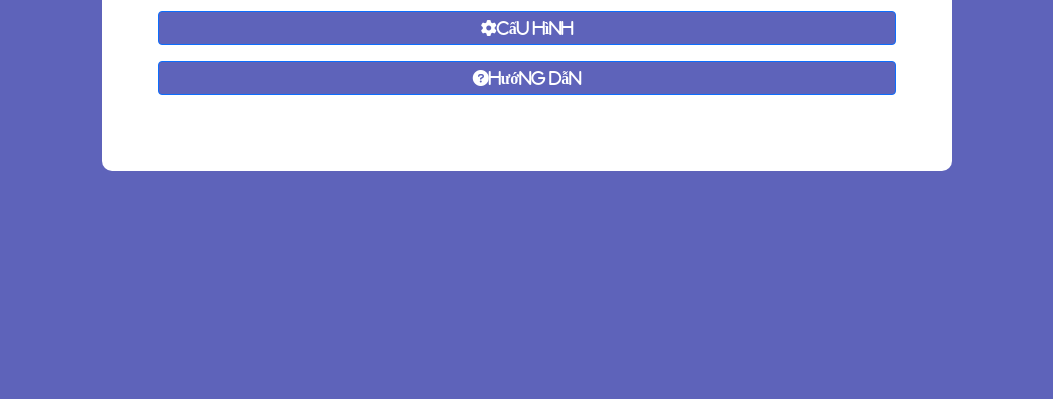
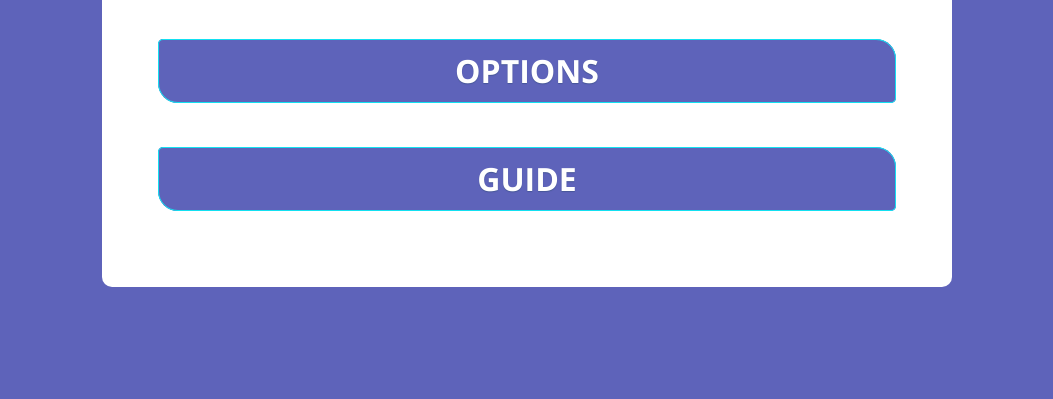
Before and after one commit to pekka1112/hangman-game, a plain HTML site: page menu.html in a window 1280 px wide. Shown: the part 401-800 px from the top of the page, without its empty margins (113-1166 px from the left). Drawn offline with nearby package versions, Linux system fonts and the light colour scheme.

Commit message:
feat: Update UI and 3d menu animation and collapse with server get API return json apply with wordList - change necessary with project

```diff
--- a/js/menu.js
+++ b/js/menu.js
@@ -135,9 +135,9 @@ var myFuncUpper = function (char_num, num) {
 	return true;
 };
 
-var myFuncLower = function (char_num, num) {
-	var i = 0;
-	var character0 = 0;
+const myFuncLower = function (char_num, num) {
+	let i = 0;
+	let character0 = 0;
 	while (i < char_num) {
 		(function (i) {
 			setTimeout(function () {
@@ -151,7 +151,7 @@ var myFuncLower = function (char_num, num) {
 	return true;
 };
 
-var complete = 0;
+let complete = 0;
 function intro() {
 	complete = 1;
 	setTimeout(function () {
@@ -177,14 +177,13 @@ function intro() {
 		complete = 3;
 		console.log("done");
 		document.getElementById("title").style.border = "solid 5px white";
-        document.getElementById("title").style.padding = "10px";
+        document.getElementById("title").style.padding = "5px";
 		// document.getElementById("start").style.top = "10%";
 	}, 3400);
 }
 document.onload = intro();
-
 function update_txt(title) {
-	var string = "";
+	let string = "";
 	title.forEach((element) => {
 		string += element;
 	});
@@ -192,7 +191,7 @@ function update_txt(title) {
 }
 
 function start() {
-	if (complete == 3) {
+	if (complete === 3) {
 		// document.getElementById("align").style.top = "40%";
 		// document.getElementById("align").style.opacity = "0%";
 
@@ -200,8 +199,46 @@ function start() {
 			//put the start location here
 			//location = "";
             intro();
-		}, 4000);
+		}, 5000);
 	}
 }
 
-document.getElementById("body").addEventListener("click", start);
+import { rovingIndex } from 'https://cdn.skypack.dev/roving-ux';
+
+const menu = document.querySelector('.threeD-button-set');
+let menuRect = menu.getBoundingClientRect();
+
+window.addEventListener('resize', () => {
+	menuRect = menu.getBoundingClientRect();
+});
+// Kiểm tra nếu người dùng không yêu cầu giảm chuyển động
+const { matches: motionOK } = window.matchMedia('(prefers-reduced-motion: no-preference)');
+
+rovingIndex({
+	element: document.querySelector('.threeD-button-set'),
+	target: 'button',
+});
+
+if (!motionOK) {
+	window.addEventListener('mousemove', ({ clientX, clientY }) => {
+		const { dx, dy } = getAngles(clientX, clientY);
+
+		// Cập nhật giá trị --x và --y cho góc xoay trong CSS
+		menu.style.setProperty('--x', `${dy / 20}deg`);
+		menu.style.setProperty('--y', `${dx / 20}deg`);
+	});
+}
+
+// Hàm tính toán góc theo vị trí chuột
+function getAngles(clientX, clientY) {
+	const { x, y, width, height } = menuRect;
+
+	const dx = clientX - (x + width / 2);
+	const dy = clientY - (y + height / 2);
+
+	return { dx, dy };
+}
+
+
+
+// document.getElementById("body").addEventListener("click", start);
--- a/menu.css
+++ b/menu.css
@@ -11,6 +11,7 @@ body {
     padding: 0 10px;
     min-height: 100vh;
     background: #5E63BA;
+
 }
 .press-start-2p-regular {
     font-family: "Press Start 2P", system-ui;
@@ -30,9 +31,11 @@ body {
     display: flex;
     justify-content: center;
     align-items: center;
-    gap: 70px;
+    gap: 2.5vh;
     padding: 60px 40px;
     border-radius: 10px;
+    perspective: 40vw;
+
 }
 .title-game {
     font-size: 10vh;
@@ -86,3 +89,130 @@ body {
 .btn.btn-primary:hover{
     background-color: #5E63BA;
 }
+.threeD-button-set {
+    --y: 0deg;
+    --x: 0deg;
+    --distance: 1px;
+    --theme: hsl(180 100% 50%);
+    --theme-bg: hsl(180 100% 50% / 25%);
+    --theme-bg-hover: hsl(180 100% 50% / 40%);
+    --theme-text: white;
+    --theme-shadow: hsl(180 100% 10% / 25%);
+
+    --_max-rotateY: 10deg;
+    --_max-rotateX: 15deg;
+    --_btn-bg: var(--theme-bg);
+    --_btn-bg-hover: var(--theme-bg-hover);
+    --_btn-text: var(--theme-text);
+    --_btn-text-shadow: var(--theme-shadow);
+    --_bounce-ease: cubic-bezier(.5, 1.75, .75, 1.25);
+
+    margin: 0;
+    padding: 0;
+    display: flex;
+    flex-direction: column;
+    align-items: center;
+    gap: 1.5vh;
+    /* Tạo không gian 3D */
+    transform-style: preserve-3d;
+
+    /* Điều khiển xoay 3D theo giá trị từ JavaScript */
+    transform: rotateY(
+            clamp(
+                    calc(var(--_max-rotateY) * -1),
+                    var(--y),
+                    var(--_max-rotateY)
+            )
+    )
+    rotateX(
+            clamp(
+                    calc(var(--_max-rotateX) * -1),
+                    var(--x),
+                    var(--_max-rotateX)
+            )
+    );
+
+    @media (prefers-reduced-motion: no-preference) {
+        will-change: transform;
+        transition: transform .1s ease;
+        animation: rotate-y 5s ease-in-out infinite;
+    }
+
+    @media (prefers-color-scheme: dark) {
+        --theme: hsl(255 53% 50%);
+        --theme-bg: hsl(255 53% 71% / 25%);
+        --theme-bg-hover: hsl(255 53% 50% / 40%);
+        --theme-shadow: hsl(255 53% 10% / 25%);
+    }
+}
+
+.threeD-button-set > li {
+    display: inline-flex;
+    width: 100%;
+    justify-content: center;
+    position: relative;
+    transform-style: preserve-3d;
+}
+
+.threeD-button-set button,
+.threeD-button-set a {
+    appearance: none;
+    outline: none;
+    border: none;
+    background-color: var(--_btn-bg);
+    color: var(--_btn-text);
+    text-shadow: 0 1px 1px var(--_btn-text-shadow);
+    font-size: min(5vmin, 2rem);
+    padding-block: 0.75ch;
+    padding-inline: 2ch;
+    border-radius: 5px 20px;
+    transform: translateZ(var(--distance));
+    transform-style: preserve-3d;
+    text-align: center;
+    width: 100%;
+
+    &:is(:hover, :focus-visible):not(:active) {
+        --distance: 15px;
+        background-color: var(--_btn-bg-hover);
+
+        @media (prefers-reduced-motion: no-preference) {
+            --distance: 3vmax;
+            transition-timing-function: var(--_bounce-ease);
+            transition-duration: 0.4s;
+        }
+    }
+
+    &::after,
+    &::before {
+        content: '';
+        opacity: 0.8;
+        position: absolute;
+        inset: 0;
+        border: 1px solid var(--theme);
+        border-radius: 5px 20px;
+        transform: translateZ(calc(var(--distance) / 3));
+
+        @media (prefers-reduced-motion: no-preference) {
+            transition: transform 0.1s ease-out;
+        }
+    }
+
+    &::before {
+        border-width: 3px;
+        transform: translateZ(calc(var(--distance) / 3 * -1));
+
+        @media (prefers-color-scheme: dark) {
+            box-shadow: 0 0 25px var(--theme), inset 0 0 25px var(--theme);
+        }
+    }
+
+    @media (prefers-reduced-motion: no-preference) {
+        will-change: transform;
+        transition: transform 0.2s ease, background-color 0.5s ease;
+    }
+}
+@keyframes rotate-y {
+    50% {
+        transform: rotateY(15deg) rotateX(-6deg);
+    }
+}
--- a/menu.html
+++ b/menu.html
@@ -21,21 +21,29 @@
     </div>
     <div class="container">
             <div class="row-12 w-100">
+                <ul class="threeD-button-set">
+                    <li>
                         <div class="col m-3 d-flex justify-content-center align-items-center">
                             <a href="index.html" type="button" class="btn btn-primary flex-fill fw-bold p-2">
-                      <i class="fas fa-gamepad">Chơi</i>
+                                PLAY
                             </a>
                         </div>
+                    </li>
+                    <li>
                         <div class="col m-3 d-flex justify-content-center align-items-center">
                             <button type="button" class="btn btn-primary flex-fill fw-bold p-2" data-bs-toggle="modal" data-bs-target="#configurationModal">
-                        <i class="fas fa-cog">Cấu hình</i>
+                                OPTIONS
                             </button>
                         </div>
+                    </li>
+                    <li>
                         <div class="col m-3 d-flex justify-content-center align-items-center">
                             <button type="button" class="btn btn-primary flex-fill fw-bold p-2" data-bs-toggle="modal" data-bs-target="#guideModal">
-                        <i class="fas fa-question-circle">Hướng dẫn</i>
+                                GUIDE
                             </button>
                         </div>
+                    </li>
+                </ul>
             </div>
     </div>
 </div>
@@ -91,6 +99,6 @@
 <script src="https://code.jquery.com/jquery-3.5.1.slim.min.js"></script>
 <script src="https://cdn.jsdelivr.net/npm/bootstrap@5.1.3/dist/js/bootstrap.bundle.min.js" integrity="sha384-ka7Sk0Gln4gmtz2MlQnikT1wXgYsOg+OMhuP+IlRH9sENBO0LRn5q+8nbTov4+1p" crossorigin="anonymous"></script>
 
-<script src="js/menu.js"></script>
+<script type="module" src="js/menu.js"></script>
 </body>
 </html>
```
Also changed, not shown: index.html (+5 -4 lines), js/index.js (+4 -4 lines), js/wordList.js (+15 -25 lines). Lines whose indentation alone changed are shown as unchanged.
